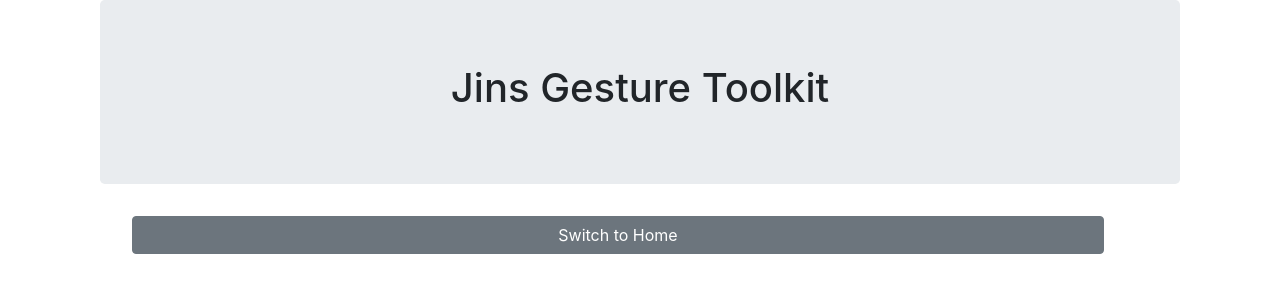
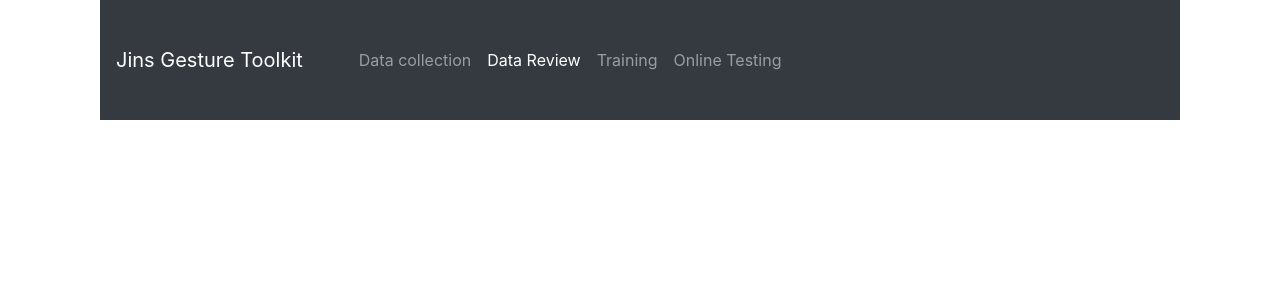
Before and after one commit to sebaram/jins-gesture-toolkit, a Flask app: page /review_data in a window 1280 px wide. Shown: the top 300 px of the page. Run offline with Flask 2, Linux system fonts and the light colour scheme; parts of the project's set-up code (start-up, migrations or seed data) failed here and were passed over; some libraries are stand-ins or nearby versions.

Commit message:
add navbar

```diff
--- a/flask_test/flask_test.py
+++ b/flask_test/flask_test.py
@@ -117,6 +117,16 @@ def init_data_gathering():
 def review_data():
 
     return render_template('review_data.html')
+
+@app.route('/online_test', methods=['GET', 'POST'])
+def online_test():
+
+    return render_template('online_test.html')
+
+@app.route('/training', methods=['GET', 'POST'])
+def training():
+
+    return render_template('training.html')
 
 
 #########################################
--- a/flask_test/static/css/jins_toolkit.css
+++ b/flask_test/static/css/jins_toolkit.css
@@ -10,3 +10,14 @@ body {
     width: 90%;
     margin: 2rem;
 }
+.number-span{
+    font-size: 1.8em;
+}
+.data-review{
+    background: #ffb599;
+
+}
+.data-collection{
+    background: #b5ddff;
+
+}
--- a/flask_test/templates/review_data.html
+++ b/flask_test/templates/review_data.html
@@ -9,19 +9,23 @@
 </head>
 
 <body >
-    <title>Jins Toolkit</title>
-    <div class="jumbotron text-center">
-        {% if name %}
-        <h1>Hello {{ name }}!<br>Jins Gesture Toolkit</h1>
-        {% else %}
-        <h1>Jins Gesture Toolkit</h1>
-        {% endif %}
-    </div>
+    <title>Jins Gesture Toolkit</title>
 
-    <div class="forms">
-        <a href="/" class="btn btn-secondary btn-block" role="button">Switch to Home</a>
+    <nav class="navbar navbar-expand-lg navbar-dark bg-dark">
+        <a class="navbar-brand" href="/">Jins Gesture Toolkit</a>
+        <button class="navbar-toggler" type="button" data-toggle="collapse" data-target="#navbarNavAltMarkup" aria-controls="navbarNavAltMarkup" aria-expanded="false" aria-label="Toggle navigation">
+            <span class="navbar-toggler-icon"></span>
+        </button>
+        <div class="forms collapse navbar-collapse" id="navbarNavAltMarkup">
+            <div class="navbar-nav">
+                <a class="nav-item nav-link" href="/">Data collection</a>
+                <a class="nav-item nav-link active" href="#">Data Review<span class="sr-only">(current)</span></a>
+                <a class="nav-item nav-link" href="training">Training</a>
+                <a class="nav-item nav-link" href="online_test">Online Testing</a>
+            </div>
+        </div>
+    </nav>
 
-    </div>
 
 
 </body>
```
Also changed, not shown: flask_test/templates/form.html (+25 -5 lines), flask_test/templates/training.html (+15 -8 lines).
